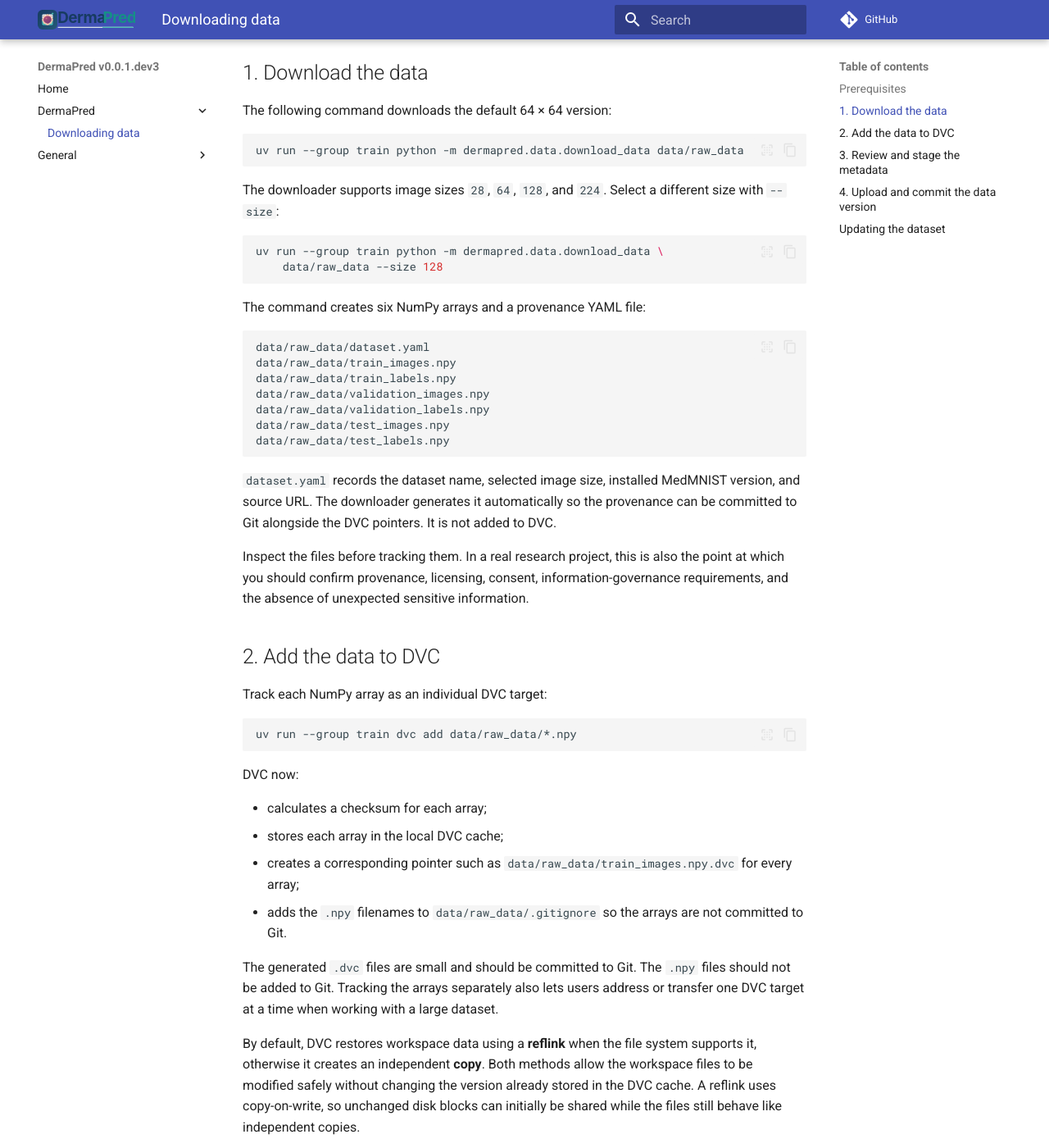
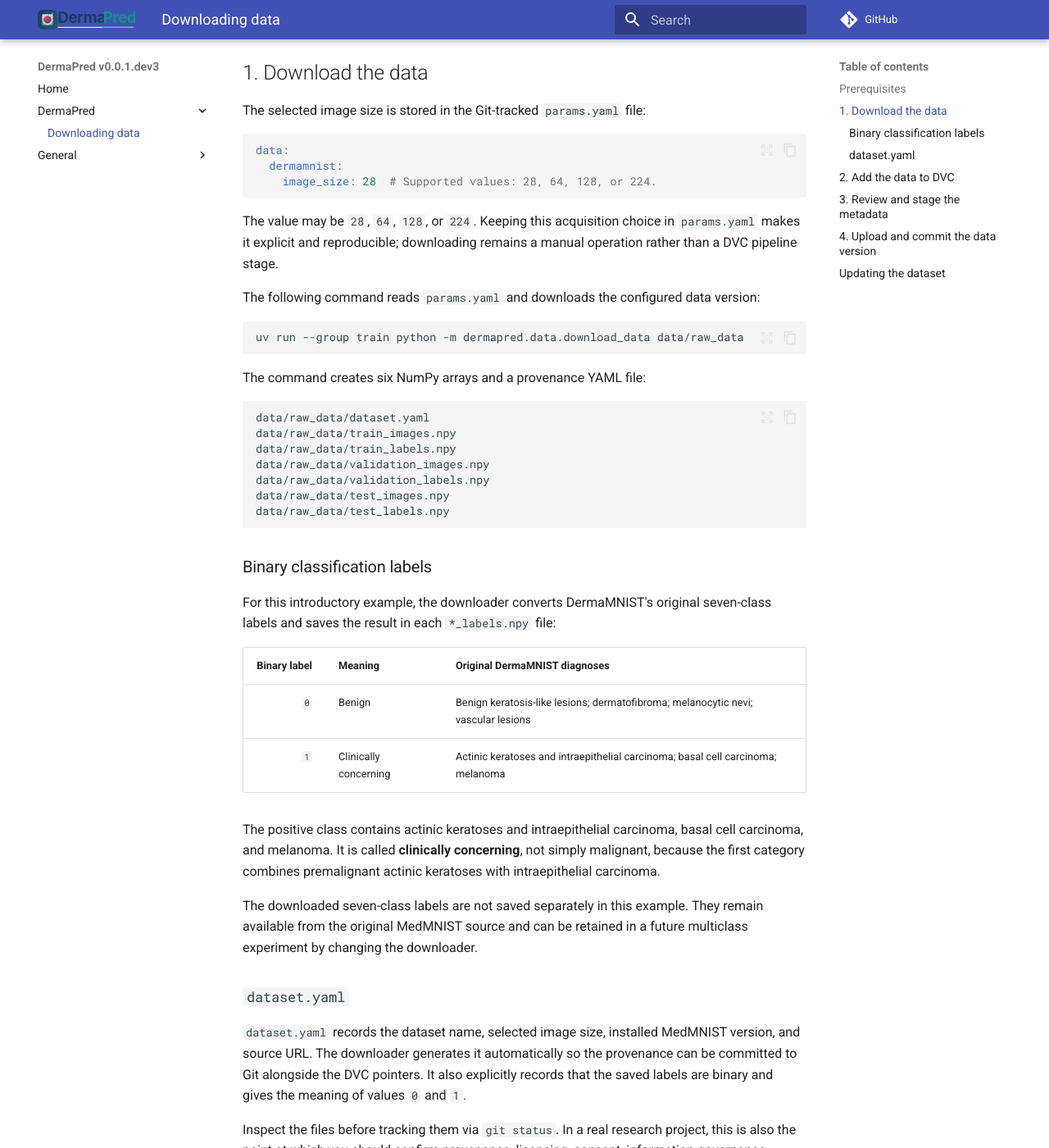
Before and after one commit to ICR-Computational-Imaging/RC4R, an MkDocs documentation site: the page built from docs/dermapred/data_download.md, in a window 1280 px wide and 1400 px high, scrolled down 675 px. Shown: the whole window at 82% size. Built offline with MkDocs 1.6.1 and Material for MkDocs 9.7.7, drawn with Linux system fonts in a browser that asks for light colours; comment, search, counter and statistics services are not loaded; some of the changed text lies outside the part shown.

Commit message:
Updated data downloader to binary classification, and use of params.yaml

````diff
--- a/docs/dermapred/data_download.md
+++ b/docs/dermapred/data_download.md
@@ -27,18 +27,21 @@ uv sync --group train
 
 ## 1. Download the data
 
-The following command downloads the default 64 × 64 version:
+The selected image size is stored in the Git-tracked `params.yaml` file:
+
+```yaml
+--8<-- "params.yaml:4:6"
+```
+
+The value may be `28`, `64`, `128`, or `224`. Keeping this acquisition choice
+in `params.yaml` makes it explicit and reproducible; downloading remains a
+manual operation rather than a DVC pipeline stage.
+
+The following command reads `params.yaml` and downloads the configured data
+version:
 
 ```bash
 uv run --group train python -m dermapred.data.download_data data/raw_data
-```
-
-The downloader supports image sizes `28`, `64`, `128`, and `224`. Select a
-different size with `--size`:
-
-```bash
-uv run --group train python -m dermapred.data.download_data \
-    data/raw_data --size 128
 ```
 
 The command creates six NumPy arrays and a provenance YAML file:
@@ -53,12 +56,34 @@ data/raw_data/test_images.npy
 data/raw_data/test_labels.npy
 ```
 
+### Binary classification labels
+
+For this introductory example, the downloader converts DermaMNIST's original
+seven-class labels and saves the result in each `*_labels.npy` file:
+
+| Binary label | Meaning | Original DermaMNIST diagnoses |
+| ---: | --- | --- |
+| `0` | Benign | Benign keratosis-like lesions; dermatofibroma; melanocytic nevi; vascular lesions |
+| `1` | Clinically concerning | Actinic keratoses and intraepithelial carcinoma; basal cell carcinoma; melanoma |
+
+The positive class contains actinic keratoses and intraepithelial carcinoma,
+basal cell carcinoma, and melanoma. It is called **clinically concerning**,
+not simply malignant, because the first category combines premalignant
+actinic keratoses with intraepithelial carcinoma.
+
+The downloaded seven-class labels are not saved separately in this example.
+They remain available from the original MedMNIST source and can be retained in
+a future multiclass experiment by changing the downloader.
+
+### `dataset.yaml`
+
 `dataset.yaml` records the dataset name, selected image size, installed
 MedMNIST version, and source URL. The downloader generates it automatically so
-the provenance can be committed to Git alongside the DVC pointers. It is not
-added to DVC.
+the provenance can be committed to Git alongside the DVC pointers. It also
+explicitly records that the saved labels are binary and gives
+the meaning of values `0` and `1`.
 
-Inspect the files before tracking them. In a real research project, this is
+Inspect the files before tracking them via `git status`. In a real research project, this is
 also the point at which you should confirm provenance, licensing, consent,
 information-governance requirements, and the absence of unexpected sensitive
 information.
@@ -109,6 +134,7 @@ Stage the DVC pointers, generated Git ignore rule, and provenance file:
 
 ```bash
 git add \
+    params.yaml \
     data/raw_data/*.dvc \
     data/raw_data/.gitignore \
     data/raw_data/dataset.yaml
@@ -126,10 +152,10 @@ Upload any content that is not already present in the configured DVC remote:
 uv run --group train dvc push
 ```
 
-Then commit the metadata to Git:
+Then commit the metadata to Git using an appropriate commit message, *for example*:
 
 ```bash
-git commit -m "Track 64x64 DermaMNIST data"
+git commit -m "Track 28x28 DermaMNIST data"
 git push
 ```
 
@@ -144,12 +170,12 @@ uv run --group train dvc pull
 
 ## Updating the dataset
 
-For example, replace the tracked 64 × 64 data with the 128 × 128 version and
-then add the arrays again:
+For example, to replace the tracked 28 × 28 data with the 128 × 128 version,
+first change `data.dermamnist.image_size` in `params.yaml` to `128`. Then run
+the downloader without a command-line override and add the arrays again:
 
 ```bash
-uv run --group train python -m dermapred.data.download_data \
-    data/raw_data --size 128
+uv run --group train python -m dermapred.data.download_data data/raw_data
 uv run --group train dvc add data/raw_data/*.npy
 uv run --group train dvc push
 ```
@@ -160,8 +186,8 @@ downloader also updates the Git-tracked `dataset.yaml`. Stage and commit these
 changes together:
 
 ```bash
-git add data/raw_data/*.dvc data/raw_data/dataset.yaml
-git commit -m "Use 128x128 DermaMNIST data"
+git add params.yaml data/raw_data/*.dvc data/raw_data/dataset.yaml
+git commit -m "Use 128x128 DermaMNIST data"  # Make sure the message is appropriate!
 git push
 ```
 
@@ -174,6 +200,8 @@ uv run --group train dvc push data/raw_data/train_images.npy.dvc
 ```
 
 > **Note:** "When is `dvc unprotect` needed?"
+> `dvc unprotect` makes DVC-managed files writable so that they can be replaced or
+> updated without changing the protected copy stored in DVC’s cache.
 > `dvc unprotect` is not normally required. DVC avoids hard links and
 > symbolic links by default, using the safe `reflink,copy` strategy instead.
 > If an advanced cache configuration explicitly uses `hardlink` or
--- a/mkdocs.yaml
+++ b/mkdocs.yaml
@@ -41,7 +41,7 @@ markdown_extensions:
   - pymdownx.superfences
   - pymdownx.snippets:
       base_path:
-        - mkdocs.yaml  # Allows named sections of this configuration to be embedded in the docs.
+        - .  # Allows sections from any base file to be embedded in the docs.
         - docs/examples  # Replace or extend when reusable snippets are stored elsewhere.
         - .github/workflows
   - attr_list  # Enables attributes on images and other Markdown elements.
--- a/params.yaml
+++ b/params.yaml
@@ -1,3 +1,6 @@
-# This file provides parameters for DVC processing and training stages. Add
-# experiment settings here as the pipeline is developed.
-{}
+# This file provides version-controlled settings for data acquisition and for
+# DVC processing and training stages.
+
+data:
+  dermamnist:
+    image_size: 28  # Supported values: 28, 64, 128, or 224.
--- a/pyproject.toml
+++ b/pyproject.toml
@@ -16,10 +16,10 @@ license-files = ["LICENSE"]
 dependencies = ["torch", "pillow", "numpy"]
 
 [dependency-groups]
-train = ["dvc>=2.0", "medmnist>=3.0,<4"]
+train = ["dvc>=2.0", "medmnist>=3.0,<4", "pyyaml>=6"]
 test = ["pytest>=8", "pytest-cov>=5"]
 lint = ["ruff>=0.11"]
-type = ["mypy>=1.15"]
+type = ["mypy>=1.15", "types-pyyaml"]
 docs = ["mkdocs>=1.6", "mkdocs-material>=9", "mkdocstrings[python]>=0.29"]
 notebooks = ["jupyterlab", "ipykernel", "matplotlib", "scikit-learn"]
 dev = [
````
Also changed, not shown: data/README.md (+15 -8 lines), 3 other files.
